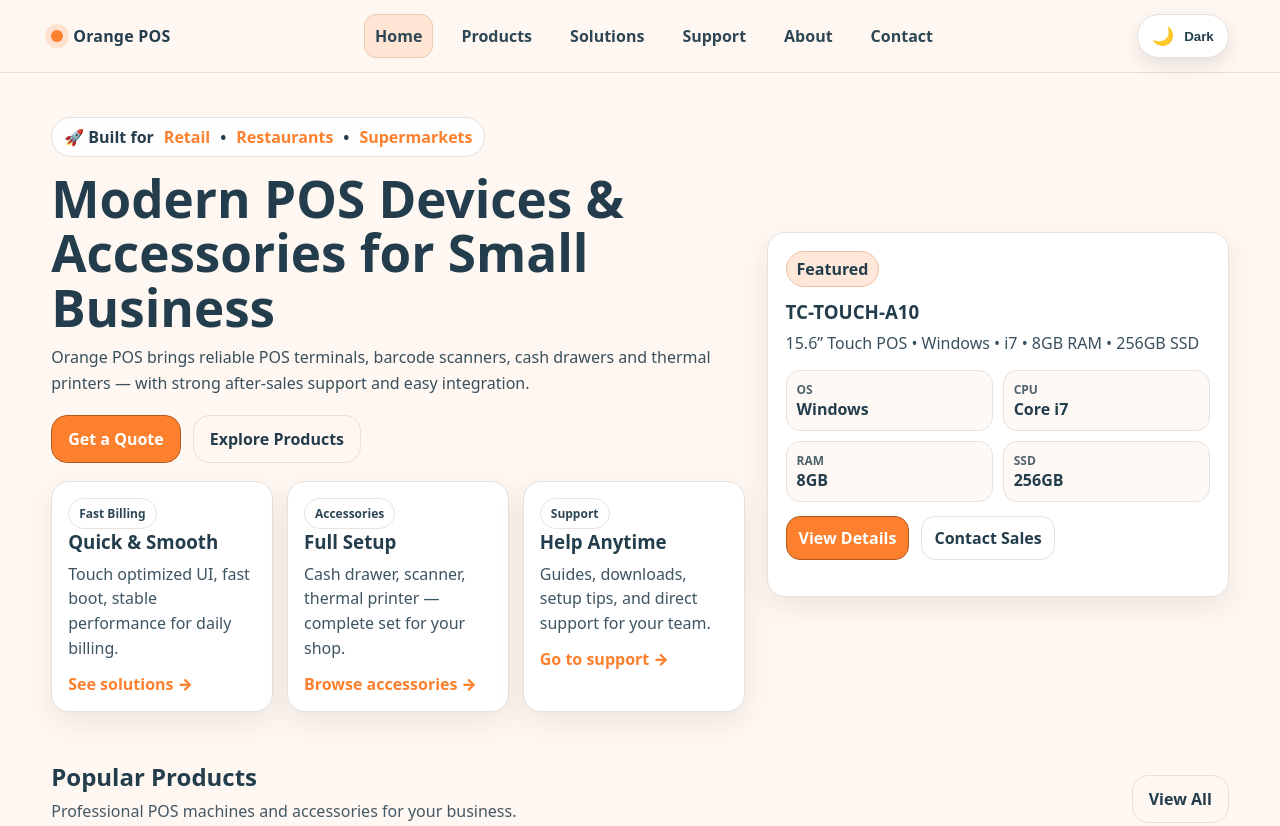
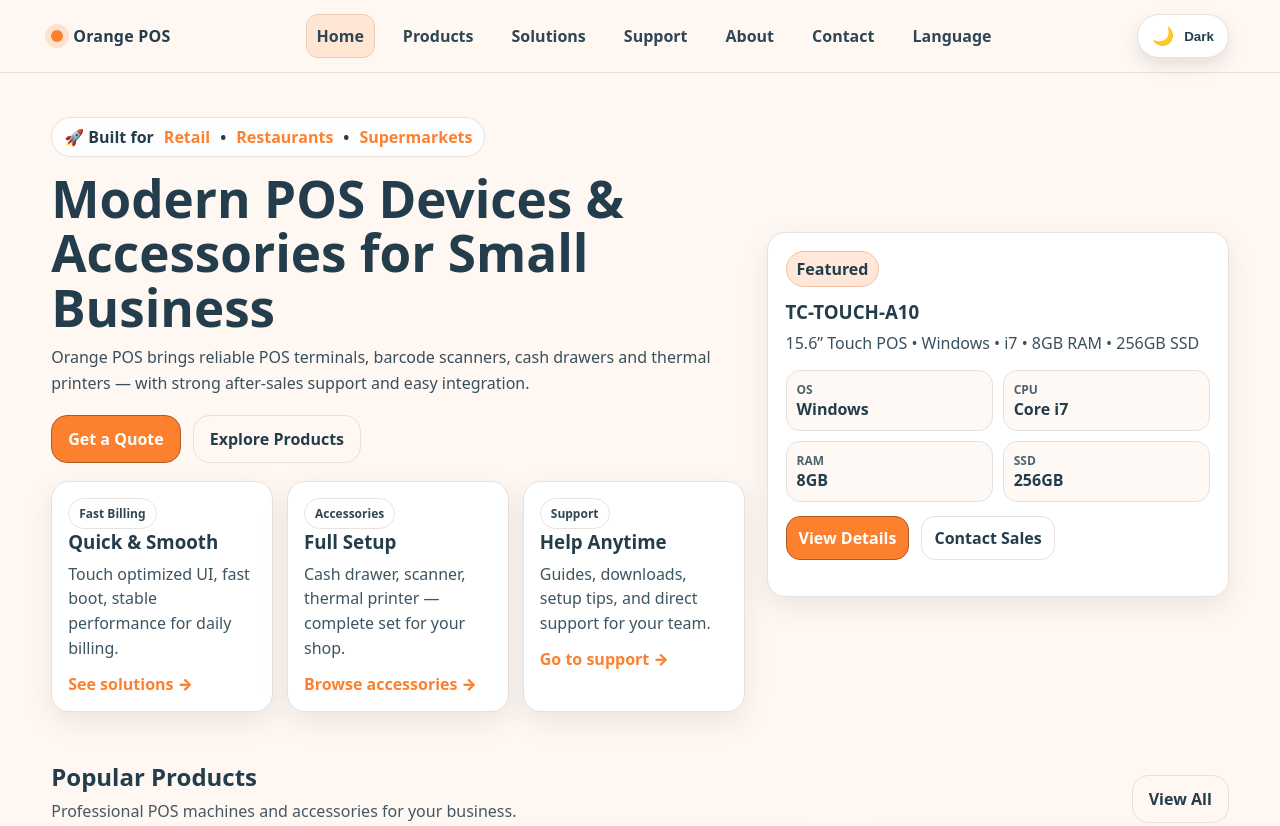
Before and after one commit to thuva7-dev/My_Web, a website: page public/index.html in a window 1280 px wide. Shown: the top 826 px of the page. Drawn offline with Linux system fonts and the light colour scheme.

Commit message:
add language nav

```diff
--- a/public/index.html
+++ b/public/index.html
@@ -18,6 +18,8 @@
         <a href="support.html">Support</a>
         <a href="about.html">About</a>
         <a href="contact.html">Contact</a>
+        <a href="">Language</a>
+
       </nav>
 
       <div class="nav-actions">
```
